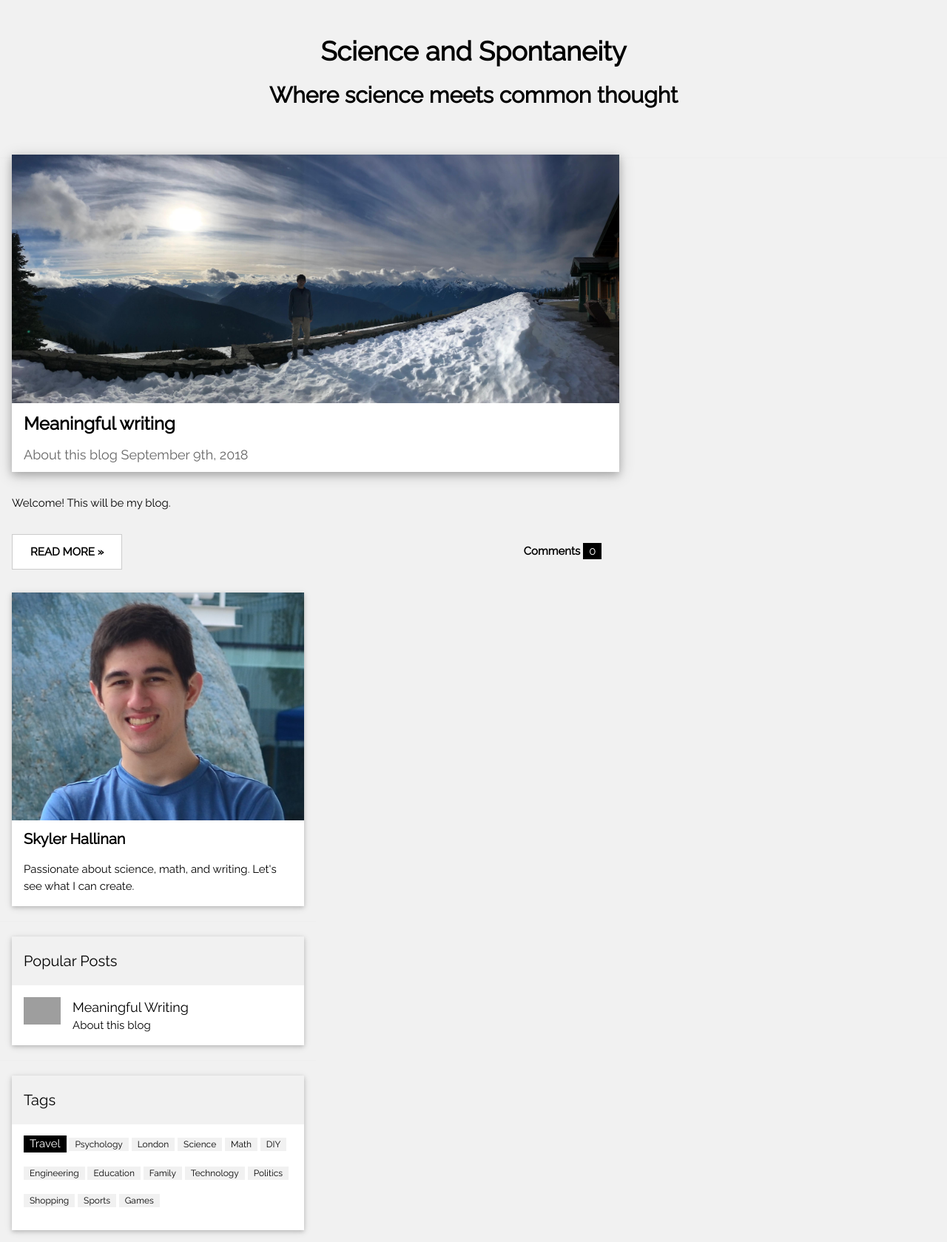
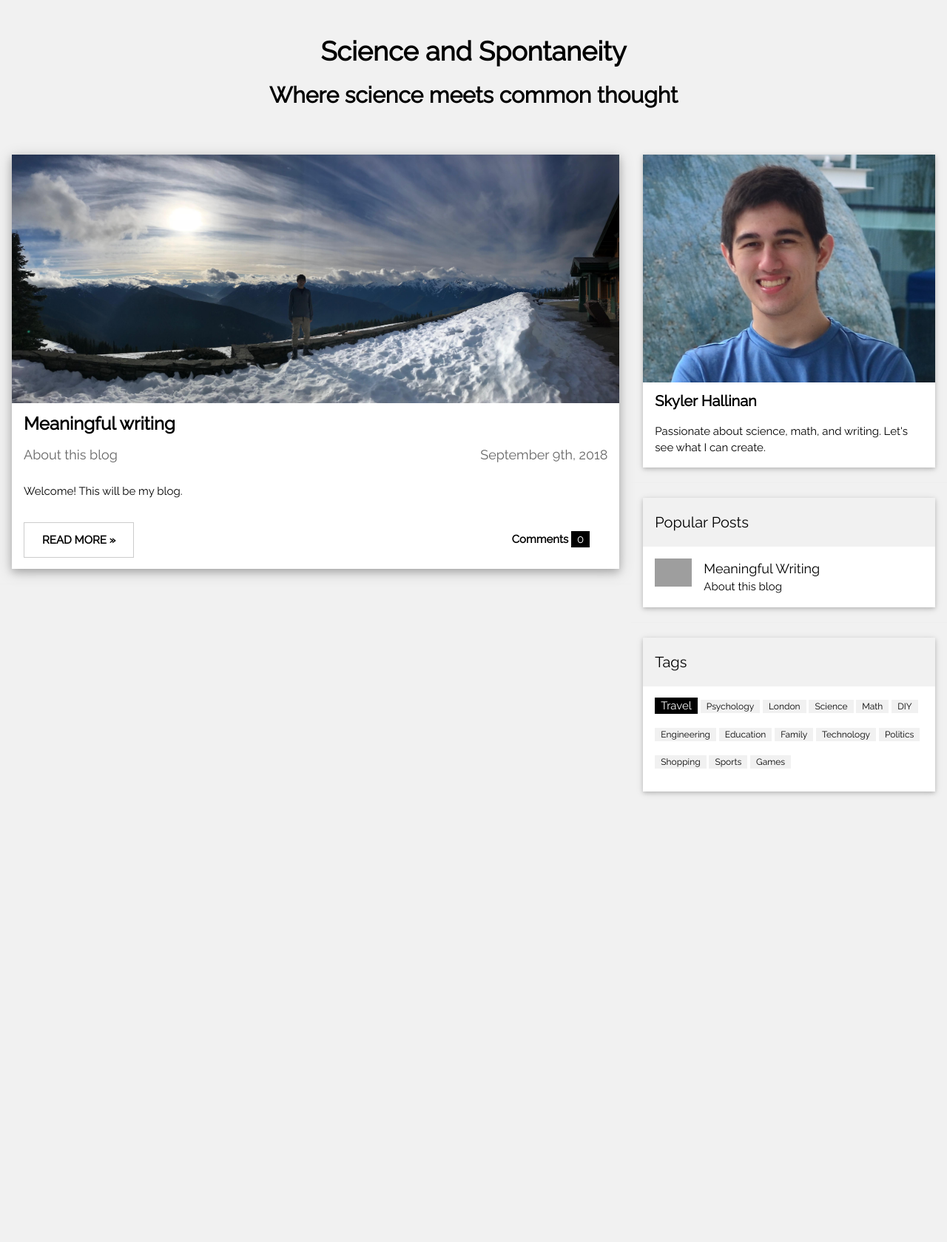
Before and after one commit to shallinan1/shallinan1.github.io, a Jekyll site: the page blog/index.html, which Jekyll copies as it is, in a window 1280 px wide. Shown: the whole page at 74% size. Built offline with Jekyll 4.4.1, drawn with Linux system fonts in a browser that asks for light colours; after the commit the page ends 1109 px from its top, so only the background shows below that; grey boxes are pictures that could not be loaded.

```diff
--- a/blog/index.html
+++ b/blog/index.html
@@ -31,7 +31,7 @@
     <img src="/assets/pictures/mountain.jpg" alt="Nature" style="width:100%">
     <div class="sh-container">
       <h3><b>Meaningful writing</b></h3>
-      <h5><span class="sh-opacity"> About this blog <span class = "sh-blog-date"> September 9th, 2018 </div></span></h5>
+      <h5><span class="sh-opacity"> About this blog <span class = "sh-right"> September 9th, 2018 </span></span></h5>
     </div>
 
     <div class="sh-container">
```
